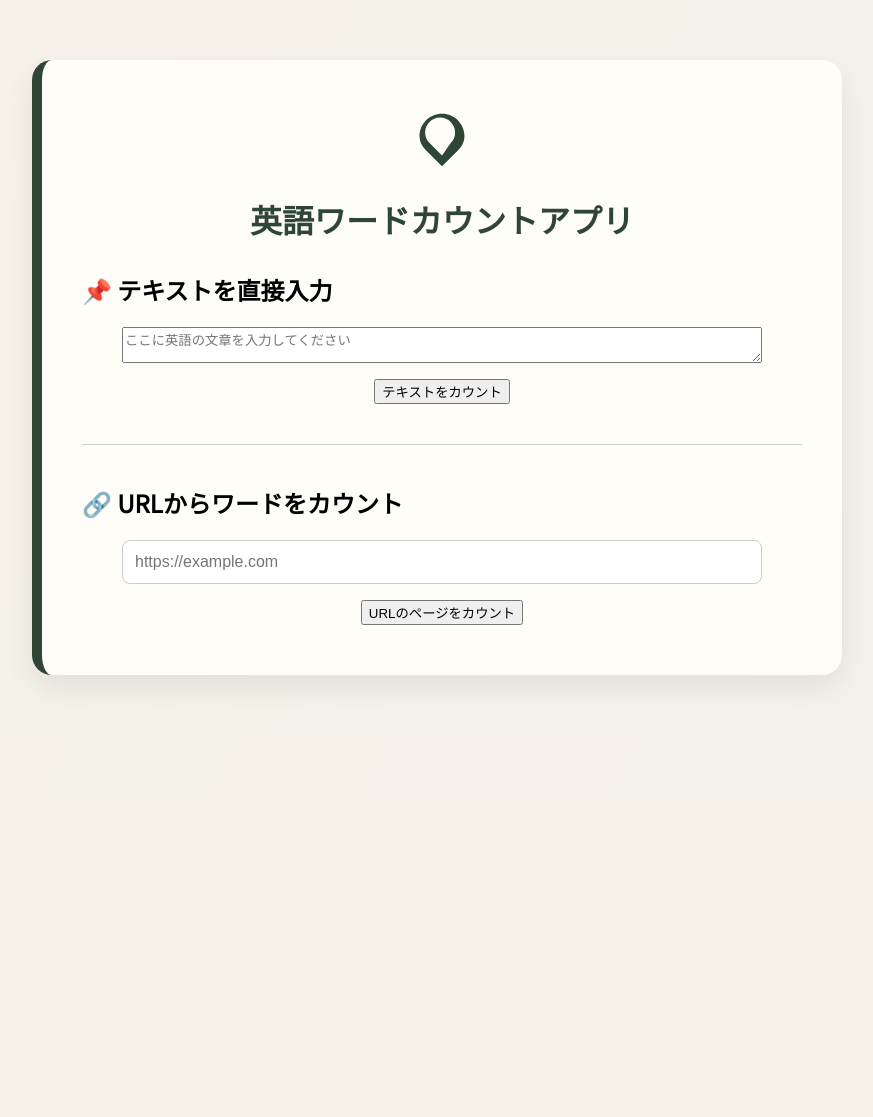
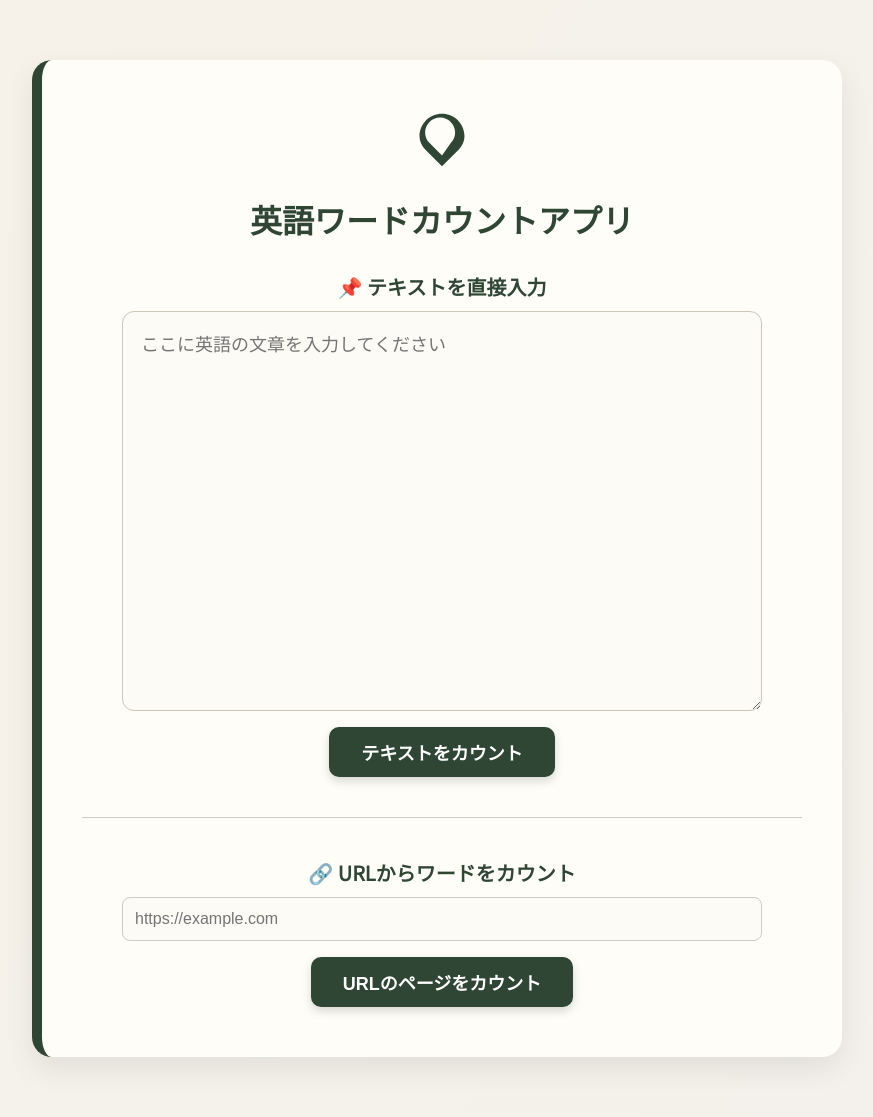
Before and after one commit to sherryworks/wordcount, a Flask app: page / in a window 1280 px wide. Shown: the whole page, without its empty margins (203-1076 px from the left). Before the commit the page ends 687 px from the top, so only its background shows below. Run offline with Flask 3, Linux system fonts and the light colour scheme.

Commit message:
テキストエリア高さ調整＆URLワードカウント修正

```diff
--- a/app.py
+++ b/app.py
@@ -11,11 +11,17 @@ def count_english_words(text):
 
 def count_words_from_url(url):
     try:
-        response = requests.get(url, timeout=10)
+        print(f"🔎 Fetching: {url}")
+        response = requests.get(url, timeout=10, headers={"User-Agent": "Mozilla/5.0"})
+        if response.status_code != 200:
+            return f"❌ ステータスコード: {response.status_code}"
         soup = BeautifulSoup(response.text, 'html.parser')
         text = soup.get_text()
-        return count_english_words(text)
+        count = count_english_words(text)
+        print(f"✅ Words counted: {count}")
+        return count
     except Exception as e:
+        print(f"❌ Error fetching URL: {e}")
         return f"❌ URL取得に失敗しました：{str(e)}"
 
 @app.route("/", methods=["GET", "POST"])
@@ -26,14 +32,16 @@ def index():
     url_input = ""
 
     if request.method == "POST":
+        # テキスト入力がある場合
         if "text" in request.form and request.form["text"]:
             text = request.form["text"]
             word_count = count_english_words(text)
 
+        # URL入力がある場合
         if "url" in request.form and request.form["url"]:
             url_input = request.form["url"]
             result = count_words_from_url(url_input)
-            url_word_count = result if isinstance(result, int) else result  # エラーメッセージ or 数値
+            url_word_count = result if isinstance(result, int) else result  # 数値 or エラーメッセージ
 
     return render_template("index.html",
                            text=text,
--- a/static/style.css
+++ b/static/style.css
@@ -28,22 +28,73 @@ h1 {
   color: #2e4633;
 }
 
+h2 {
+  color: #2e4633;
+  font-size: 20px;
+  margin-top: 30px;
+  margin-bottom: 10px;
+  text-align: center;
+}
+
 form {
   display: flex;
   flex-direction: column;
-  align-items: center; /* ← これで子要素（テキストエリア、ボタン）を中央に */
+  align-items: center;
   gap: 16px;
 }
 
-textarea, input[type="text"] {
+/* テキストエリアとURL入力欄 */
+textarea,
+input[type="text"] {
   width: 100%;
-  max-width: 640px; /* ← カード内で中央に配置されるよう調整 */
+  max-width: 640px;
+  font-size: 18px;
+  padding: 18px;
+  border-radius: 12px;
+  border: 1px solid #ccc5b9;
+  background: #fdfbf6;
   box-sizing: border-box;
 }
 
+textarea {
+  height: 400px;
+  resize: vertical;
+}
+
 button {
-  width: auto; /* ボタンも中央寄せされるように */
+  padding: 12px 32px;
+  font-size: 18px;
+  background: #2e4633;
+  color: white;
+  border: none;
+  border-radius: 10px;
+  cursor: pointer;
+  font-weight: bold;
+  box-shadow: 0 4px 10px rgba(46, 70, 51, 0.2);
+  transition: background 0.3s ease, transform 0.2s ease;
 }
 
 button:hover {
   background: #243828;
+  transform: translateY(-2px);
+}
+
+.result {
+  margin-top: 24px;
+  font-size: 20px;
+  font-weight: bold;
+  text-align: center;
+  color: #2e4633;
+  animation: fadeIn 0.5s ease-in-out;
+}
+
+@keyframes fadeIn {
+  from { opacity: 0; transform: translateY(10px); }
+  to { opacity: 1; transform: translateY(0); }
+}
+
+hr {
+  margin: 40px 0;
+  border: none;
+  border-top: 1px solid #ccc;
+}
```
